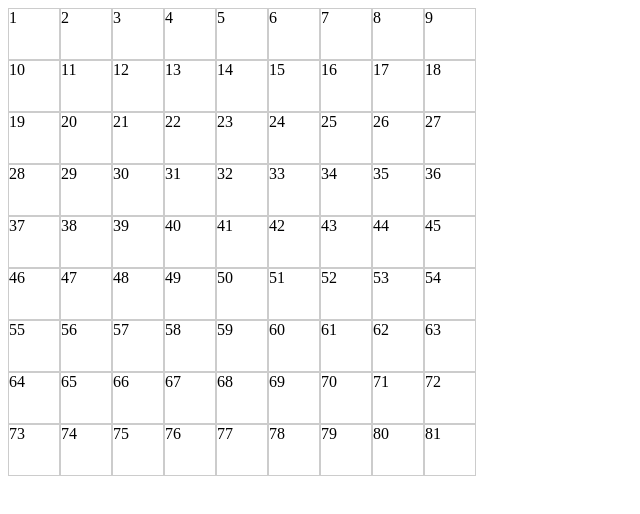
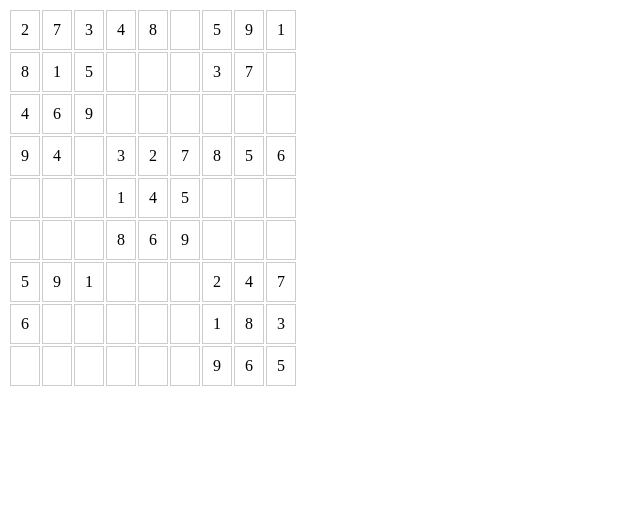
Before and after one commit to BinsSoft/games, an Angular app in the folder sudoku/: page / in a window 1280 px wide. Shown: the top 514 px of the page, without its empty margins (0-640 px from the left). Built offline with nearby package versions, Linux system fonts and the light colour scheme.

Commit message:
work game bolck development

```diff
--- a/sudoku/src/app/container/container.component.ts
+++ b/sudoku/src/app/container/container.component.ts
@@ -11,6 +11,8 @@ export class ContainerComponent implements OnInit {
 	totalCell: number = 0;
 	totalBlock: number = 0;
 	cellWidth: number = 50;
+	cellGenerateOrder: Array<any> = [5,1,9,3, 7,2,4,6];
+
 	constructor(public el: ElementRef) { }
 
 	ngOnInit() {
@@ -18,59 +20,91 @@ export class ContainerComponent implements OnInit {
 		this.totalBlock = this.cell * this.cell;
 		this.totalCell = this.totalBlock * this.totalBlock;
 		this.el.nativeElement.style.display = 'inline-block';
-		this.el.nativeElement.style.width = (this.cellWidth*(this.totalBlock+1)).toString()+'px';
-		/*this.el.nativeElement.appendChild(this.generateCells());
-		this.el.nativeElement.querySelectorAll('td').forEach((item, index)=>{
-			item.setAttribute('data-block', index.toString());
-			item.appendChild( this.generateCells(true, item) );
-		});*/
+		//this.el.nativeElement.style.width = (this.cellWidth*(this.totalBlock+1)).toString()+'px';
 		this.generateCells();
+		this.generatecellText();
 	}
 
 	generateCells() {
 		let row: number = 1;
 		let column: number = 1;
+		let block: number = 1;
+		let blockRowCount: number = 0;
+		let table = document.createElement('table');
+		this.el.nativeElement.appendChild(table);
+		let tr = document.createElement('tr');
+		table.appendChild(tr);
+
 		for (let c = 1; c <= this.totalCell; c++) {
-			let span: any = document.createElement('span');
-			span.style['display'] = 'inline-block';
-			span.style['height'] = this.cellWidth.toString()+'px';
-			span.style['width'] = this.cellWidth.toString()+'px';
-			span.style['border'] = '1px solid #CCC';
-			span.innerText = c.toString();
-			span.setAttribute('data-column',column.toString());
-			span.setAttribute('data-row',row.toString());
+			let td: any = document.createElement('td');
+			// td.innerText = column.toString();
+			td.setAttribute('data-column',column.toString());
+			td.setAttribute('data-row',row.toString());
+
+			let module = c%this.totalBlock;
+			if (module >= 1 && module < 3) {
+				block = 1 + blockRowCount ;
+			} else if (module > 3 && module<6) {
+				block = 2 + blockRowCount ;
+			} else if ((module > 6 && module < 9) || module === 0) {
+				block = 3 + blockRowCount ;
+			}
+			if (c%(this.cell * this.totalBlock) === 0) {
+				blockRowCount += this.cell;
+			}
+			td.setAttribute('data-block',block.toString());
+
+			tr.appendChild(td);
 			if (column === this.totalBlock) {
 				column = 1;
 				row += 1;
+				tr = document.createElement('tr');
+				table.appendChild(tr);
 			} else {
 				column += 1;
 			}
-
-			console.log(span);
-			this.el.nativeElement.appendChild(span);
 		}
 
 	}
 
 	generatecellText() {
-		/*let cellCount = 1;
-		let totalBlocks: number = 0;
-		totalBlocks = this.totalCell * this.totalCell;
-		for (let c = 1; c < 2; c++) {
-			this.el.nativeElement.querySelectorAll('td[data-block]').forEach((block)=>{
-				// block.querySelectorAll('td[data-child]')
+		this.cellGenerateOrder.forEach((block)=>{
+			let midBlockElements = document.querySelectorAll("td[data-block='"+block+"']");
+			let cellArr = [1,2,3,4,5,6,7,8,9];
+			midBlockElements.forEach((item:any)=> {
+
+				let cell = this.getProperCell(cellArr, item);
+				if (cell) {
+					item.setAttribute("data-value", cell);
+					item.innerText = cell;
+					cellArr.splice( cellArr.indexOf(cell) , 1 );
+					console.log(cell, cellArr);
+				}
 			});
-		}*/
-		/*this.el.nativeElement.querySelectorAll('td[data-child]').forEach((item)=>{
+		});
 
-			item.innerText = cellCount;
-			if (cellCount >= totalBlocks) {
-				cellCount = 1;
-			} else {
-				cellCount++;
-			}
-		});*/
+	}
+
+	getProperCell(cellArr, targetElement) {
+		let randormIndex = Math.floor(Math.random()*cellArr.length);
+		let cell = cellArr[  randormIndex ];
+		let targetColumn = targetElement.dataset.column;
+		let targetRow = targetElement.dataset.row;
+		let targetBlock = targetElement.dataset.block;
+		if (cellArr.length > 0
+			&&
+			(document.querySelectorAll("td[data-column='"+targetColumn+"'][data-value='"+cell+"']").length > 0
+			||
+			document.querySelectorAll("td[data-row='"+targetRow+"'][data-value='"+cell+"']").length > 0
+			)
+			) {
+			console.log(cell+' is repeat');
+			cellArr.splice( cellArr.indexOf(cell) , 1 );
+			return this.getProperCell(cellArr, targetElement);
+		}
+		return cell;
 	}
 
 
+
 }
--- a/sudoku/src/styles.css
+++ b/sudoku/src/styles.css
@@ -1 +1,4 @@
-/* You can add global styles to this file, and also import other style files */
+table td {
+	border: 1px solid #CCC;
+	padding: 10px;
+}
```
